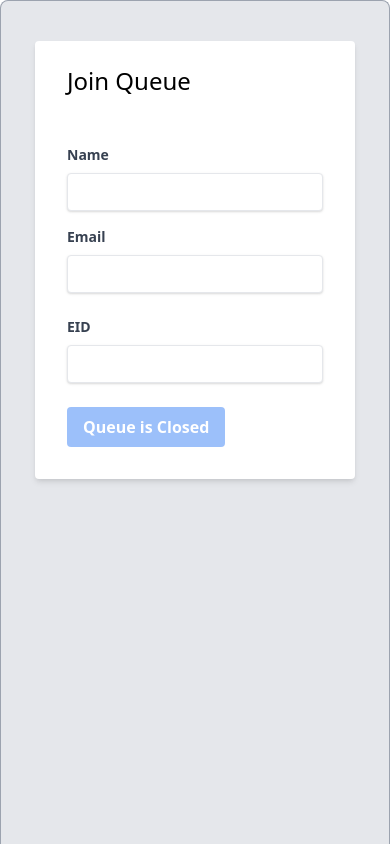
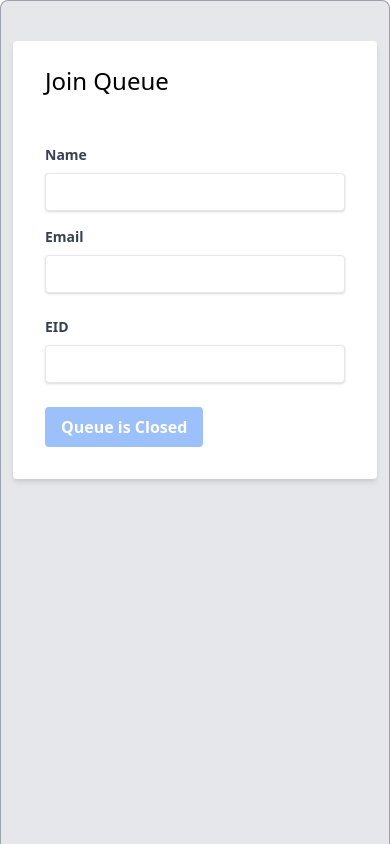
Before and after one commit to ninaahmed/LabHoursV2, a Flask app: page / in a window 390 px wide. Shown: the part 102-946 px from the top of the page. Run offline with Flask 2, Linux system fonts and the light colour scheme; parts of the project's set-up code (start-up, migrations or seed data) failed here and were passed over.

Commit message:
Made CSS more responsive for small screens

```diff
--- a/flaskapp/templates/change_zoom.html
+++ b/flaskapp/templates/change_zoom.html
@@ -22,7 +22,7 @@
 <body background-color="#EDF2F7">
     <div style="min-height: 100%"
         class="bg-white rounded-t-lg overflow-hidden border-t border-l border-r border-gray-400 p-4 px-3 py-10 bg-gray-200 flex justify-center">
-        <div class="w-full max-w-xs">
+        <div class="w-full max-w-lg md:max-w-xs">
             <form class="bg-white shadow-md rounded px-8 pt-6 pb-8 mb-4" method="POST" action="">
                 <p class="text-2xl">Change the Zoom Meeting Link</p>
                 <font color="red"> {{ message }}</font>
--- a/flaskapp/templates/display_line.html
+++ b/flaskapp/templates/display_line.html
@@ -40,7 +40,7 @@
     <br />
     {% for student in queue %}
     <div class="container flex mx-auto px-4 mb-2">
-      <div class="bg-white max-w-sm w-full min-w-full lg:max-w-full lg:flex shadow-lg justify-center">
+      <div class="bg-white max-w-full w-full min-w-full flex shadow-lg justify-center">
         <div class="px-6 py-4 flex-grow">
           <div class="font-bold text-xl mb-2">{{ student.name }}</div>
         </div>
--- a/flaskapp/templates/enter_line.html
+++ b/flaskapp/templates/enter_line.html
@@ -17,7 +17,7 @@
 <body background-color="#EDF2F7">
     <div style="min-height: 100%"
         class="bg-white rounded-t-lg overflow-hidden border-t border-l border-r border-gray-400 p-4 px-3 py-10 bg-gray-200 flex justify-center">
-        <div class="w-full max-w-xs">
+        <div class="w-full max-w-lg md:max-w-xs">
             <form class="bg-white shadow-md rounded px-8 pt-6 pb-8 mb-4" method="POST" action="">
                 {{ form.hidden_tag() }}
                 <p class="text-2xl">Join Queue</p>
--- a/flaskapp/templates/login.html
+++ b/flaskapp/templates/login.html
@@ -17,7 +17,7 @@
 <body background-color="#EDF2F7">
   <div style="min-height: 100%"
     class="bg-white rounded-t-lg overflow-hidden border-t border-l border-r border-gray-400 p-4 px-3 py-10 bg-gray-200 flex justify-center">
-    <div class="w-full max-w-xs">
+    <div class="w-full max-w-lg md:max-w-xs">
       <form class="bg-white shadow-md rounded px-8 pt-6 pb-8 mb-4" method="POST" action="">
         {{ form.csrf_token }}
         <p class="text-2xl">Instructor Login</p> <br />
--- a/flaskapp/templates/remove.html
+++ b/flaskapp/templates/remove.html
@@ -17,7 +17,7 @@
 <body background-color="#EDF2F7">
   <div style="min-height: 100%"
     class="bg-white rounded-t-lg overflow-hidden border-t border-l border-r border-gray-400 p-4 px-3 py-10 bg-gray-200 flex justify-center">
-    <div class="w-full max-w-xs">
+    <div class="w-full max-w-lg md:max-w-xs">
       <form class="bg-white shadow-md rounded px-8 pt-6 pb-8 mb-4" method="POST" action="">
         <p class="text-2xl">Remove Self</p>
         <font color="red"> {{ message }}</font>
```
